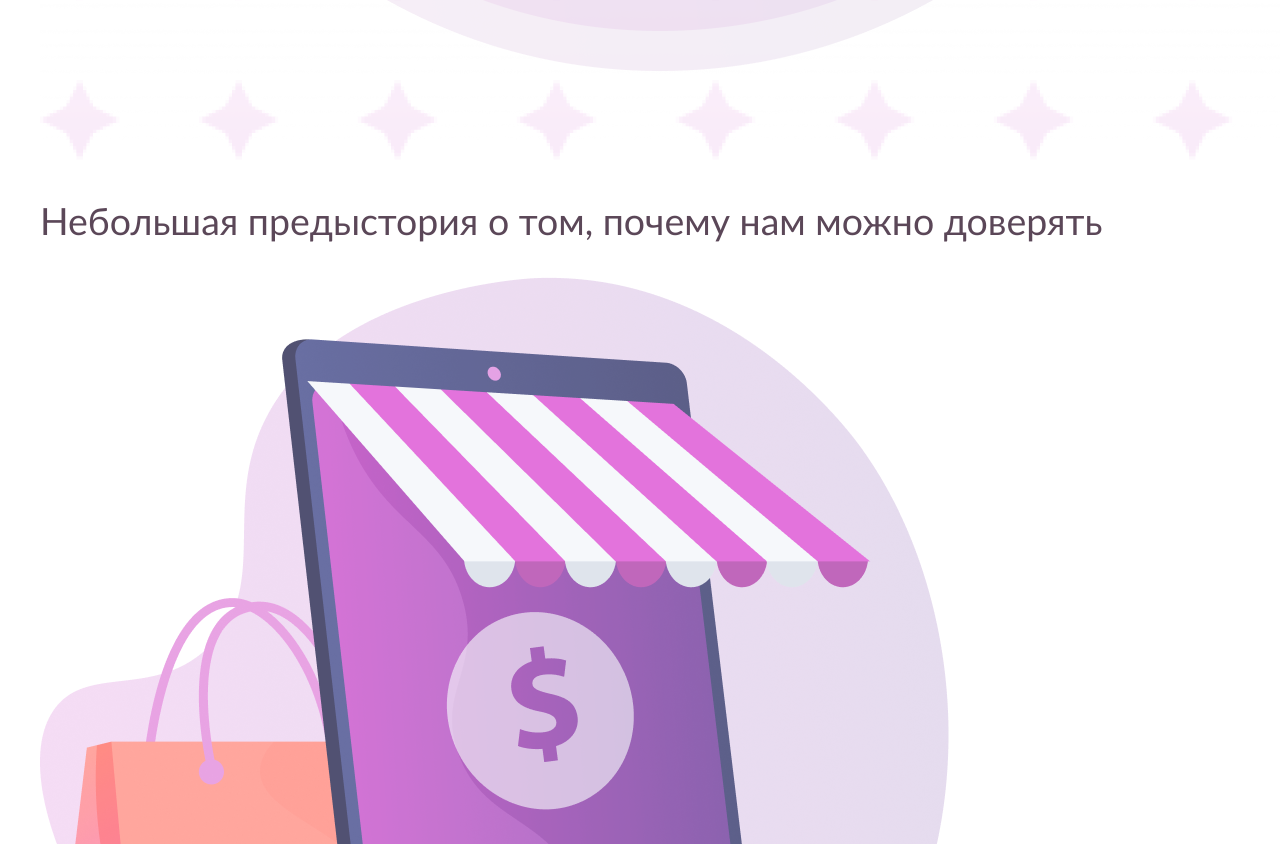
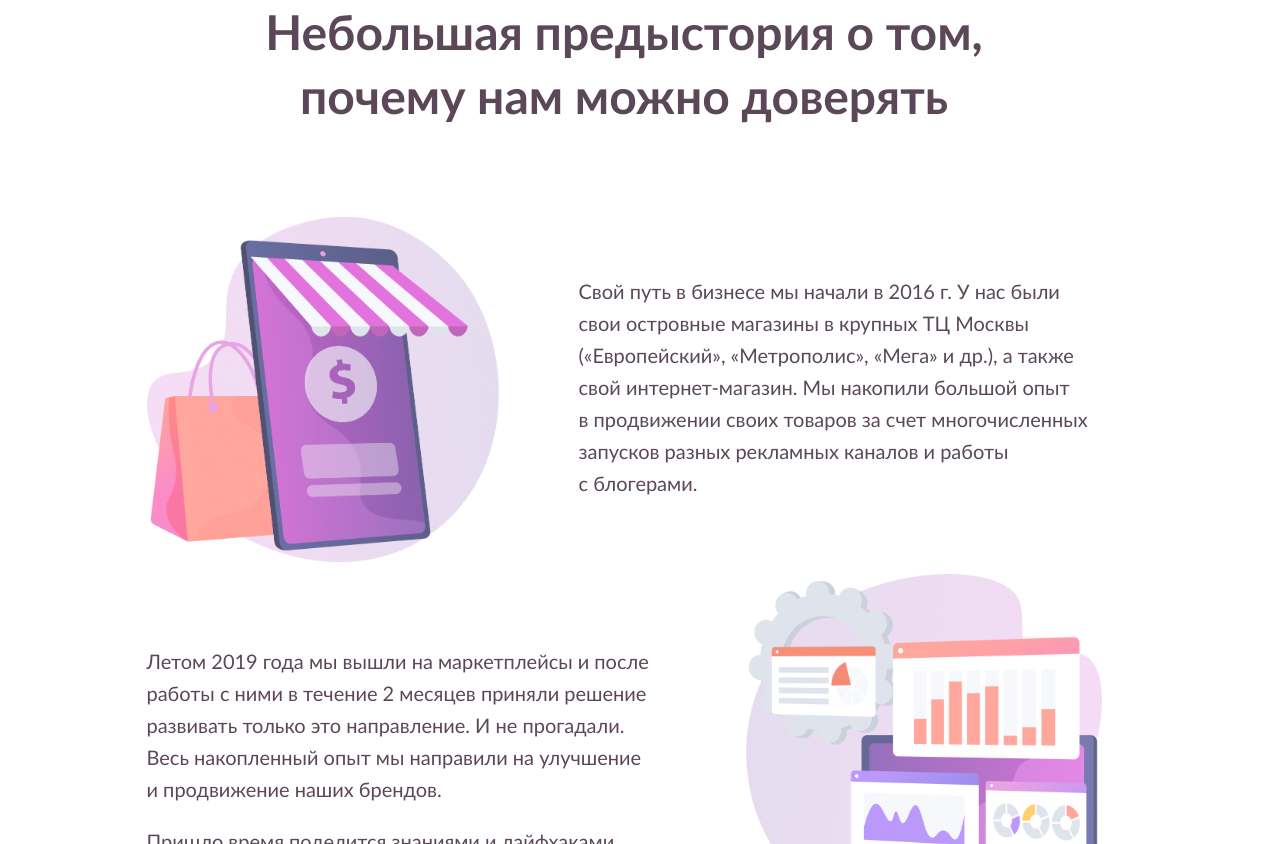
Before and after one commit to ksenksenni/stat4market, a website: page index.html in a window 1280 px wide. Shown: the part 1956-2800 px from the top of the page. Drawn offline with Linux system fonts and the light colour scheme.

Commit message:
added about's styles

```diff
--- a/index.html
+++ b/index.html
@@ -60,25 +60,25 @@
             <img src="./img/superman.png" alt="">
         </section>
 
-        <section>
-            <h2>Небольшая предыстория о&nbsp;том, почему нам можно доверять</h2>
+        <section class="about">
+            <h2 class="about__title">Небольшая предыстория о&nbsp;том,<br> почему нам можно доверять</h2>
 
-            <div>
-                <img src="./img/smartphone.png" alt="">
+            <div class="about__item">
+                <img src="./img/smartphone.png" alt="" class="about__item_image item__image-smartphote">
 
-                <p>Свой путь в&nbsp;бизнесе мы&nbsp;начали в&nbsp;2016&nbsp;г. У&nbsp;нас были свои островные магазины в&nbsp;крупных ТЦ&nbsp;Москвы (&laquo;Европейский&raquo;, &laquo;Метрополис&raquo;, &laquo;Мега&raquo; и&nbsp;др.), а&nbsp;также свой интернет-магазин.
+                <p class="about__item_desc">Свой путь в&nbsp;бизнесе мы&nbsp;начали в&nbsp;2016&nbsp;г. У&nbsp;нас были свои островные магазины в&nbsp;крупных ТЦ&nbsp;Москвы (&laquo;Европейский&raquo;, &laquo;Метрополис&raquo;, &laquo;Мега&raquo; и&nbsp;др.), а&nbsp;также свой интернет-магазин.
                     Мы&nbsp;накопили большой опыт в&nbsp;продвижении своих товаров за&nbsp;счет многочисленных запусков разных рекламных каналов и&nbsp;работы с&nbsp;блогерами.</p>
 
             </div>
 
-            <div>
-                <div>
+            <div class="about__item">
+                <div class="about__item_desc item_desc-statistics">
                     <p>Летом 2019 года мы&nbsp;вышли на&nbsp;маркетплейсы и&nbsp;после работы с&nbsp;ними в&nbsp;течение 2&nbsp;месяцев приняли решение развивать только это направление. И&nbsp;не&nbsp;прогадали. Весь накопленный опыт мы&nbsp;направили на&nbsp;улучшение
                         и&nbsp;продвижение наших брендов.</p>
                     <p>Пришло время поделится знаниями и&nbsp;лайфхаками, которые будут собраны и&nbsp;доступны в&nbsp;нашей Академии stat4market.</p>
                 </div>
 
-                <img src="./img/smartphone.png" alt="">
+                <img src="./img/statistics.png" alt="" class="about__item_image item__image-statistics">
             </div>
         </section>
 
--- /dev/null
+++ b/styles/about.scss
@@ -0,0 +1,54 @@
+.about {
+    max-width: 1320px;
+    margin: 0 auto;
+    margin-bottom: 140px;
+    padding: 0;
+    box-sizing: border-box;
+    @include for-dasctop-small {
+        max-width: 955px;
+    }
+}
+
+.about__title {
+    font-family: 'Lato-Bold', sans-serif;
+    font-size: 48px;
+    line-height: 64px;
+    opacity: 1;
+    text-align: center;
+    margin-bottom: 85px;
+}
+
+.about__item {
+    display: flex;
+    justify-content: space-between;
+    align-items: center;
+}
+
+.item_desc-statistics {
+    margin-top: 65px;
+}
+
+.about__item_image {
+    width: 100%;
+    height: auto;
+}
+
+.item__image-smartphote {
+    max-width: 456px;
+    margin-right: 80px;
+    @include for-dasctop-small {
+        max-width: 352px;
+        max-height: 362px;
+        height: auto;
+    }
+}
+
+.item__image-statistics {
+    max-width: 474px;
+    margin-left: 80px;
+    @include for-dasctop-small {
+        max-width: 358px;
+        max-height: 358px;
+        height: auto;
+    }
+}
--- a/styles/base.scss
+++ b/styles/base.scss
@@ -7,6 +7,9 @@ body {
     font-weight: normal;
     color: #331A2F;
     opacity: 0.8;
+    @include for-dasctop-small {
+        font-size: 20px;
+    }
 }
 
 .pink {
--- a/styles/features.scss
+++ b/styles/features.scss
@@ -8,7 +8,12 @@
     line-height: 64px;
     opacity: 1;
     text-align: center;
+    margin-top: 0;
     margin-bottom: 33px;
+    @include for-dasctop-small {
+        font-size: 40px;
+        line-height: 50px;
+    }
 }
 
 .features__title_border {
@@ -24,6 +29,10 @@
     height: 7px;
     bottom: -10px;
     left: 0px;
+    @include for-dasctop-small {
+        width: 218px;
+        height: 6px;
+    }
 }
 
 .features__desc {
@@ -40,6 +49,10 @@
     position: relative;
     max-width: 290px;
     padding-top: 125px;
+    @include for-dasctop-small {
+        max-width: 226px;
+        margin-right: 20px;
+    }
 }
 
 .features__item::before {
@@ -50,6 +63,9 @@
     height: 95px;
     top: 0px;
     left: -25px;
+    @include for-dasctop-small {
+        top: 10px;
+    }
 }
 
 .item_target::before {
@@ -75,10 +91,17 @@
     opacity: 1;
     margin-top: 0;
     margin-bottom: 15px;
+    @include for-dasctop-small {
+        margin-bottom: 10px;
+        font-size: 20px;
+    }
 }
 
 .features__item-desc {
     font-size: 18px;
     line-height: 29px;
     margin: 0;
+    @include for-dasctop-small {
+        font-size: 16px;
+    }
 }
--- a/styles/style.scss
+++ b/styles/style.scss
@@ -3,12 +3,5 @@
 @import "./mixins.scss";
 @import "./base.scss";
 @import "./container.scss";
-// @import "./header.scss";
-// @import "./download.scss";
-// @import "./about.scss";
-// @import "./geo.scss";
-// @import "./delivery.scss";
-// @import "./faq.scss";
-// @import "./review.scss";
-// @import "./contacts.scss";
+@import "./about.scss";
 @import "./features.scss";
```
Also changed, not shown: dist/style.css.
